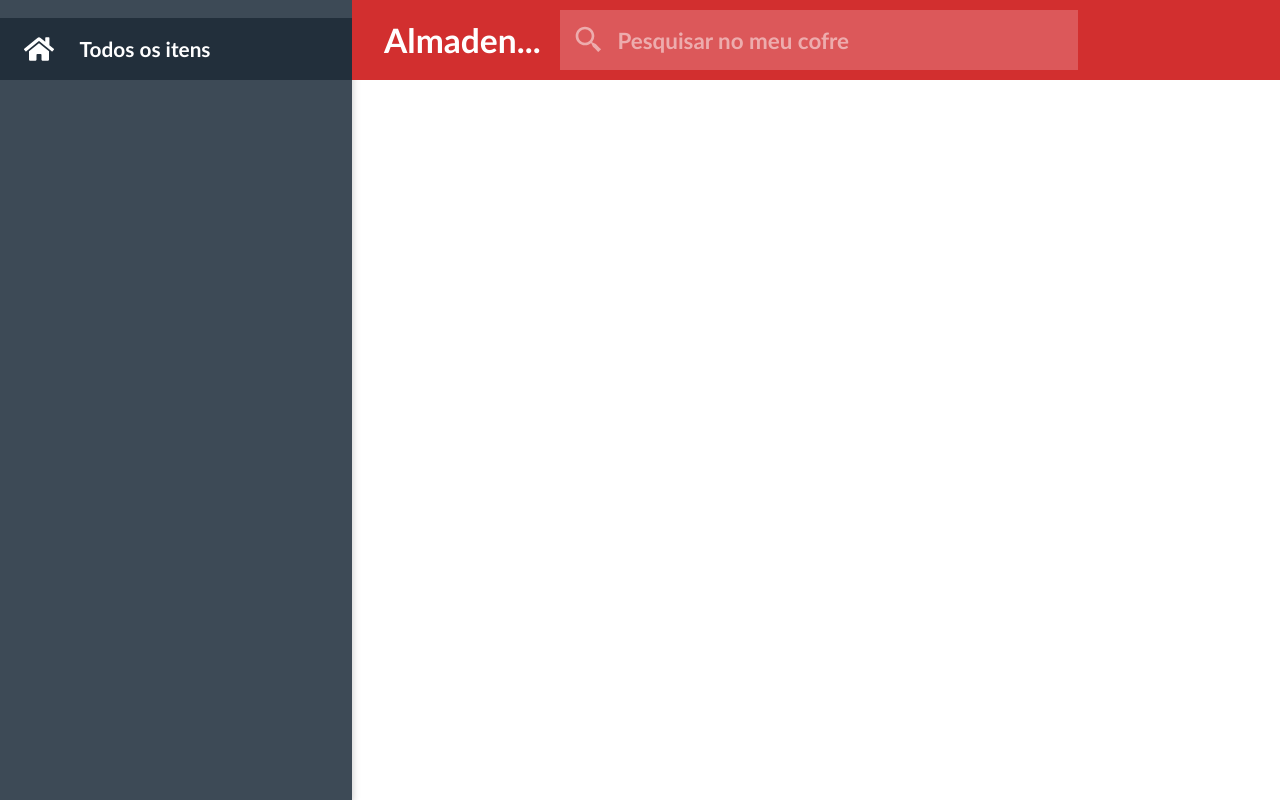
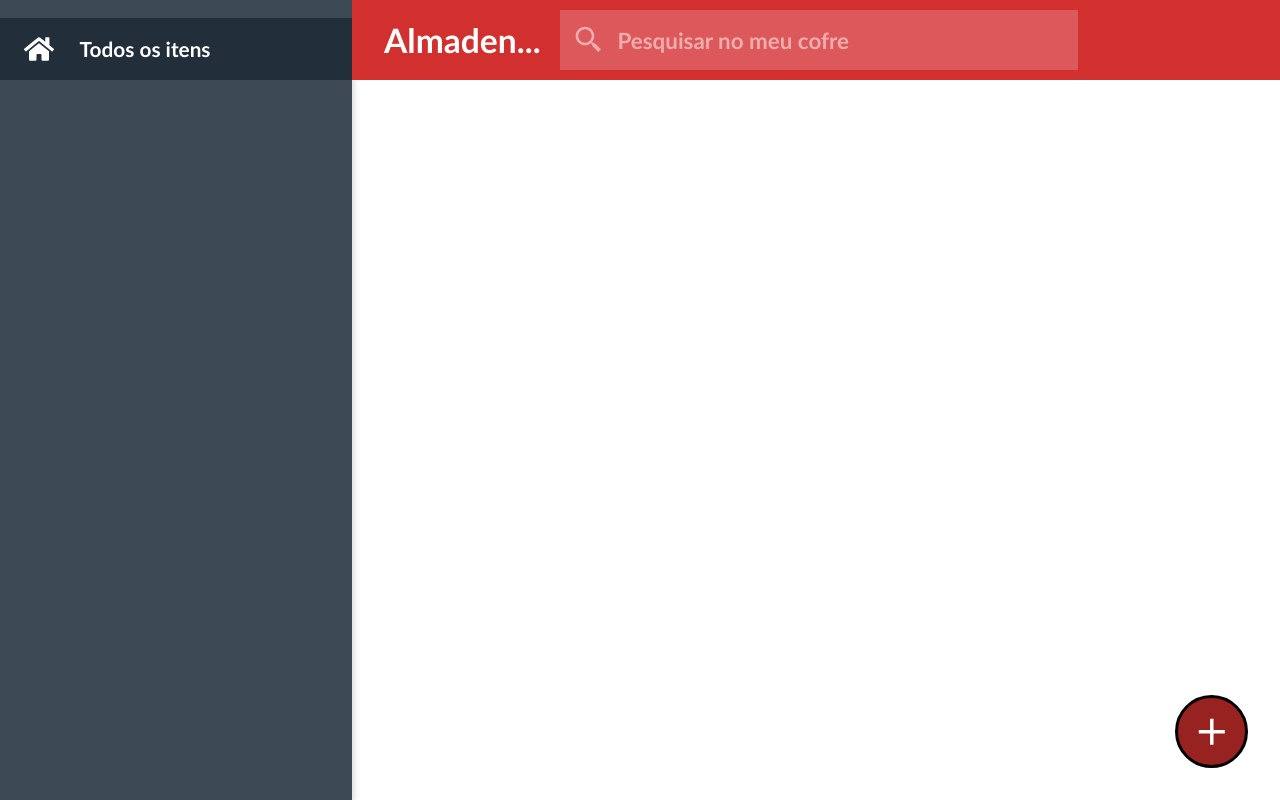
Before and after one commit to Lucky-ta/DESAFIO-CODIE, a Next.js app: page / in a window 1280 px wide. Built offline with nearby package versions, Linux system fonts and the light colour scheme.

Commit message:
Set CSS for add password button component

```diff
--- a/src/components/AddPasswordButton/AddPasswordButton.tsx
+++ b/src/components/AddPasswordButton/AddPasswordButton.tsx
@@ -1,10 +1,10 @@
 import * as StyledButton from "./index";
-import { IoIosAddCircleOutline } from "react-icons/io";
+import { IoMdAdd } from "react-icons/io";
 
 export default function AddPasswordButton() {
   return (
     <StyledButton.AddPasswordButton type="button">
-      {<IoIosAddCircleOutline />}
+      {<IoMdAdd />}
     </StyledButton.AddPasswordButton>
   );
 }
--- a/src/components/AddPasswordButton/index.ts
+++ b/src/components/AddPasswordButton/index.ts
@@ -1,3 +1,21 @@
 import styled from "styled-components";
 
-export const AddPasswordButton = styled.button``;
+export const AddPasswordButton = styled.button`
+    position: absolute;
+    bottom: 2rem;
+    right: 2rem;
+
+    font-size: 2.6rem;
+    padding: 0.8rem;
+    display: flex;
+    background: none;
+    border-radius: 100%;
+    cursor: pointer;
+    background-color: #982220;
+    color: white;
+    border: 3px solid black;
+
+    @media (max-width: 960px) {
+        bottom: 3em;
+  }
+`;
--- a/src/pages/index.tsx
+++ b/src/pages/index.tsx
@@ -1,3 +1,4 @@
+import AddPasswordButton from "../components/AddPasswordButton/AddPasswordButton";
 import HeaderComponent from "../components/Header/HeaderComponent";
 import LeftOptions from "../components/LeftOptions/LeftOptions";
 import * as GlobalContainer from '../styles/global'
@@ -7,6 +8,7 @@ export default function Home() {
     <GlobalContainer.GlobalContainer>
       <LeftOptions />
       <HeaderComponent />
+      <AddPasswordButton />
     </GlobalContainer.GlobalContainer>
   );
 }
```
